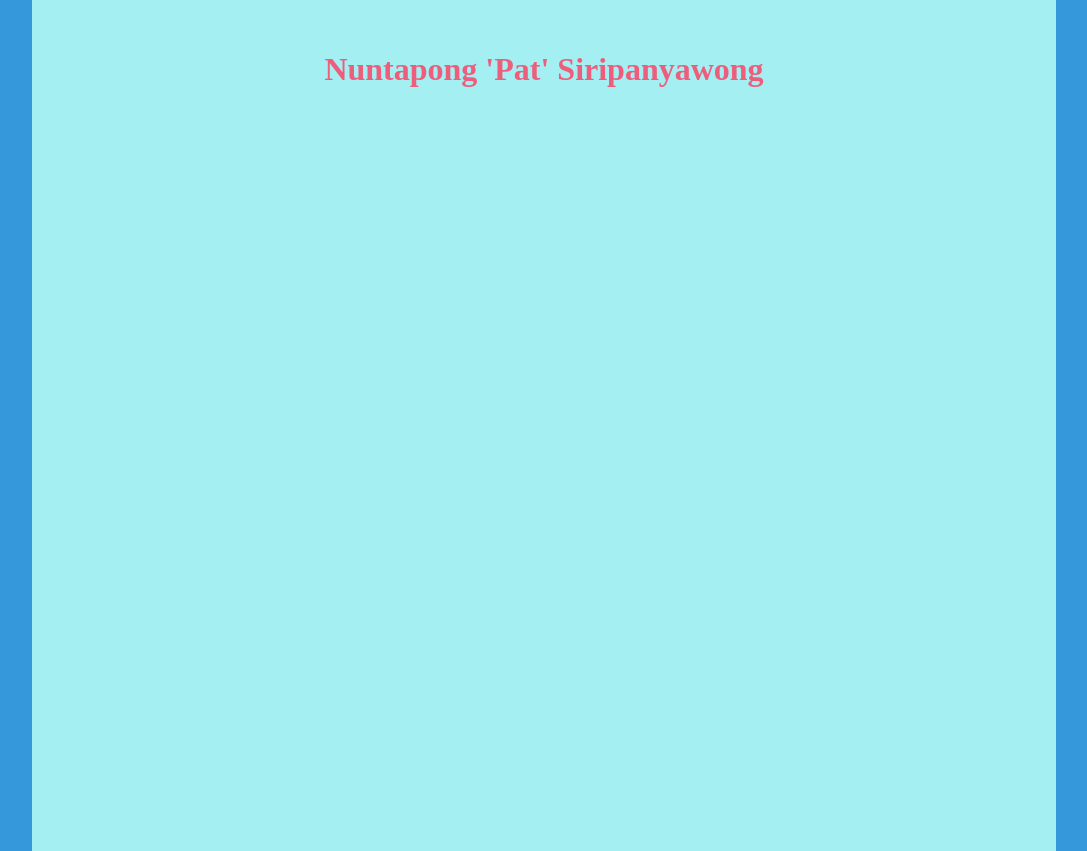
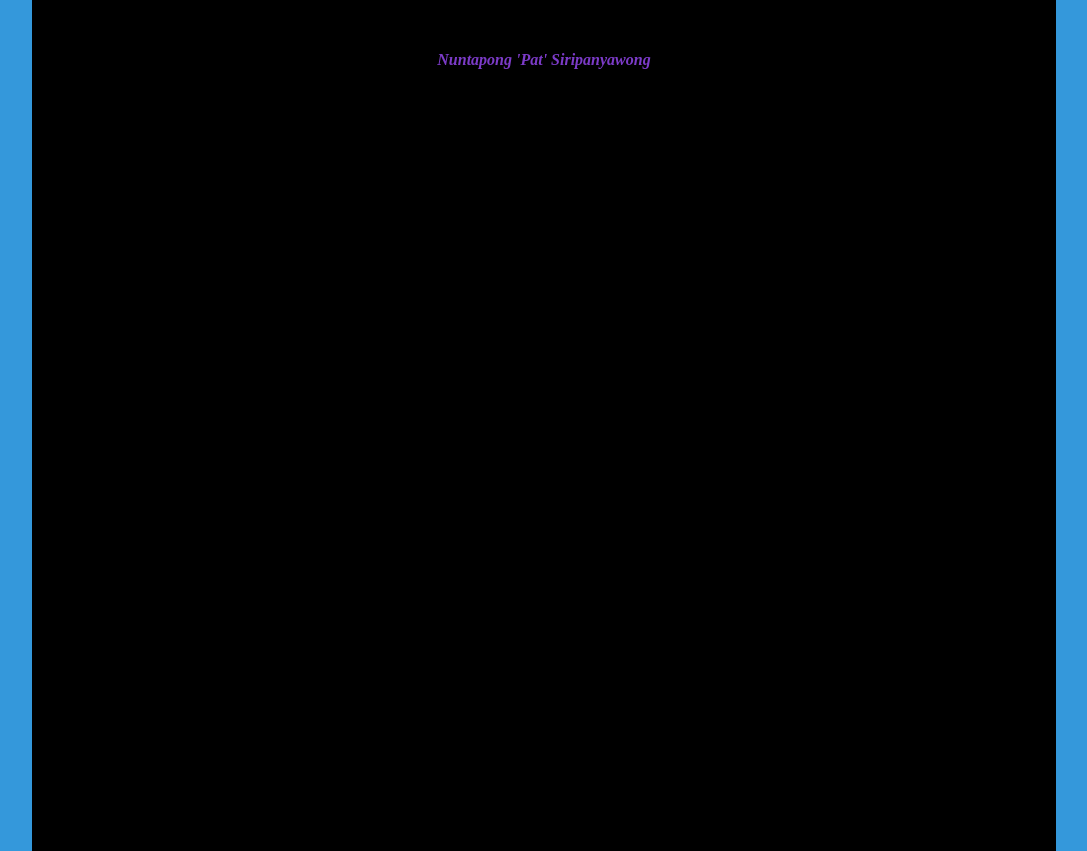
Before and after one commit to NuntapongS/my-portfolio2, a React (Create React App) app: page / in a window 1280 px wide. Shown: the whole page, without its empty margins (96-1183 px from the left). Built offline with nearby package versions, Linux system fonts and the light colour scheme.

Commit message:
add: blink on title name

```diff
--- a/src/components/whoAmI.tsx
+++ b/src/components/whoAmI.tsx
@@ -11,7 +11,10 @@ const WhoAmI = () => {
     <>
       <div className="portfolio-body">
         <div className="landing1">
-          <div className="title-name">{myIdentity.myName}</div>
+          <div className="title-name">
+            {myIdentity.myName}
+            <span className="blink">|</span>
+          </div>
         </div>
       </div>
     </>
--- a/src/styles/portfolio.css
+++ b/src/styles/portfolio.css
@@ -4,18 +4,35 @@
     justify-content: center;
     color: #EE5E7C;
     padding-top: 5%;
-    background-color: #A3EFF2;
+    background-color: black;
     font-weight: bold;
     transition: 0.2s;
 }
 
 .landing1:hover {
-    background-color: #4856DE;
-    color: #fff;
+    background-color: #fff;
 }
 
 .title-name {
-    font-size: 2rem;
-    font-weight: bold;
-    margin-bottom: 0;
+    animation: kf-color-mix 1s linear infinite alternate;
+    font-style: italic;
+    font-size: medium;
 }
+
+@keyframes kf-color-mix {
+    0% { color: #DF2DA8 }
+    100% { color: #2148E6 }
+}
+
+.blink {
+    animation: blink 1s infinite;
+    font-weight: 200;
+    position: absolute;
+    letter-spacing: 0;
+}
+
+@keyframes blink {
+    0% { opacity: 0; }
+    49% { opacity: 0; }
+    50% { opacity: 1; }
+}
```
